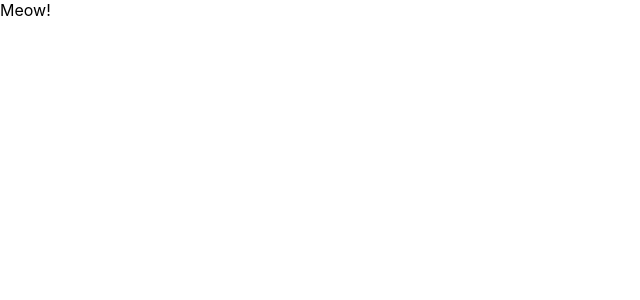
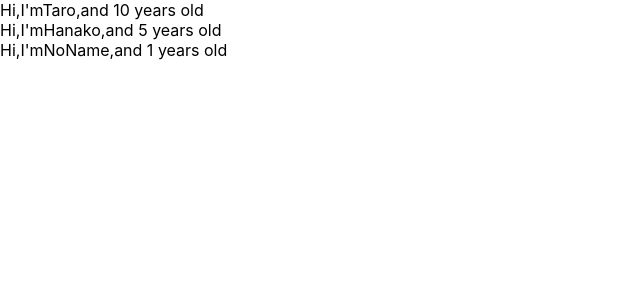
Before and after one commit to ryosuke6/udemy-react-redux-crud-application, a React (Create React App) app: page / in a window 1280 px wide. Shown: the top 300 px of the page, without its empty margins (0-640 px from the left). Built offline with nearby package versions, Linux system fonts and the light colour scheme.

Commit message:
create props

```diff
--- a/src/App.js
+++ b/src/App.js
@@ -1,33 +1,29 @@
-// import React, { Component } from "react";
-
-// class App extends Component {
-//   render() {
-//     return (
-//       <React.Fragment>
-//         <label htmlFor="name">Name</label>
-//         <input id="name" type="text" />
-//         <button
-//           onClick={() => {
-//             console.log("Submit");
-//           }}
-//         >
-//           Submit
-//         </button>
-//       </React.Fragment>
-//     );
-//   }
-// }
-
+import React from "react";
 const App = () => {
+  const propeties = [
+    { name: "Taro", age: 10 },
+    { name: "Hanako", age: 5 },
+    { name: "NoName" },
+  ];
   return (
     <div>
-      <Cat />
+      {propeties.map((propety, index) => {
+        return <User name={propety.name} age={propety.age} key={index} />;
+      })}
     </div>
   );
 };
 
-const Cat = () => {
-  return <div>Meow!</div>;
+const User = (props) => {
+  return (
+    <div>
+      Hi,I'm{props.name},and {props.age} years old
+    </div>
+  );
+};
+
+User.defaultProps = {
+  age: 1,
 };
 
 export default App;
```
